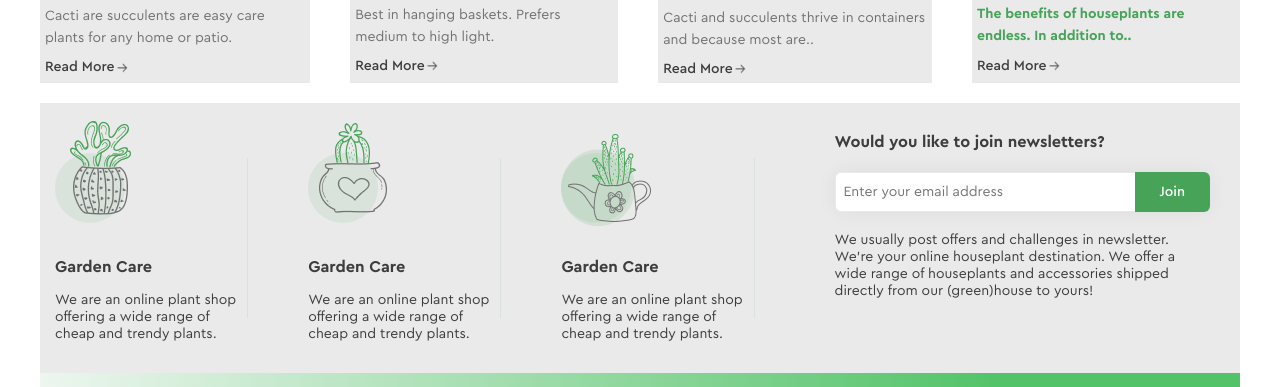
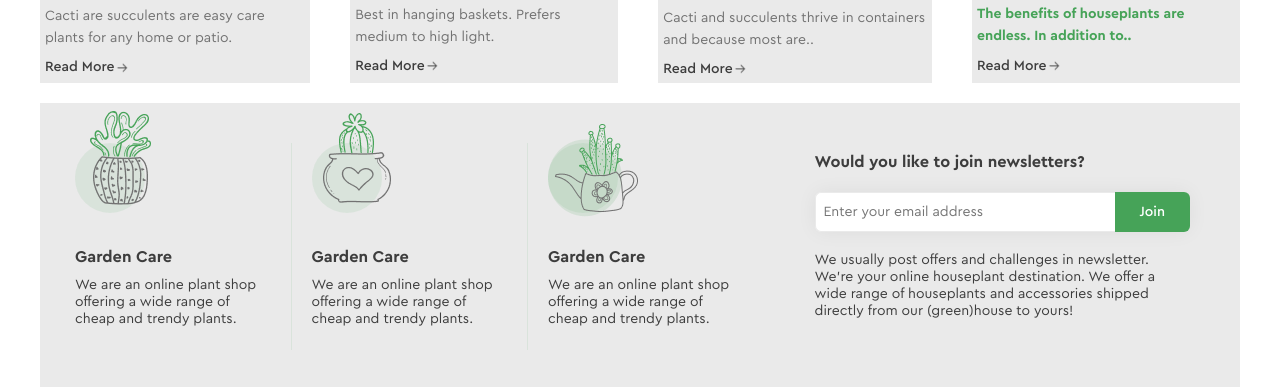
Before and after one commit to Dmytro-HillelLMS/GH-new, a plain HTML site: page index.html in a window 1280 px wide. Shown: the part 2392-2779 px from the top of the page. Drawn offline with Linux system fonts and the light colour scheme.

Commit message:
edit code style

```diff
--- a/css/style.css
+++ b/css/style.css
@@ -950,14 +950,14 @@
     justify-content: space-between;
     background-color: #EAEAEA;
 
-
+    padding: 20px 20px;
     align-items: stretch;
     color: #3D3D3D;
 }
 .info {
     flex: 1;
-    margin: 30px;
 
+    padding: 0 20px;
     color: #3D3D3D;
     text-align: left;
     position: relative;
@@ -998,24 +998,40 @@
 
 
 .info:first-child {
-    margin-left: 15px;
+    padding-left: 15px;
 }
 .info:not(:last-child)::after {
     content: "";
     position: absolute;
     right: 0;
 
-    top: 25px;
-    bottom: 25px;
+    top: 20px;
+    bottom: 20px;
     width: 1px;
     background-color: rgba(70, 163, 88, 0.1);
 
+}
+
+.info::after {
+    content: "";
+    position: absolute;
+    right: 0;
+    top: 20px;
+    bottom: 20px;
+    width: 1px;
+    background-color: rgba(70, 163, 88, 0.1);
+}
+
+
+.info:nth-of-type(3)::after {
+    display: none;
 }
 .info img{
     display: block;
 }
 .info h3{
-    padding: 15px 0;
+    padding: 0;
+    margin: 15px 0 10px 0;
 }
 .join{
     flex: 1.5;
@@ -1053,6 +1069,7 @@
     box-shadow: 0px 0px 20px rgba(0, 0, 0, 0.06);
     border-radius: 6px;
 }
+
 .join input {
 
 
@@ -1083,12 +1100,17 @@
 
 
 }
+
 address{
     font-style: normal;
 }
 .inform a{
     text-decoration: none;
     color: #3D3D3D;
+    transition: 0.3s;
+}
+.inform a:hover{
+    color: #46A358;
 }
 .inform img{
     width: 20px;
```
